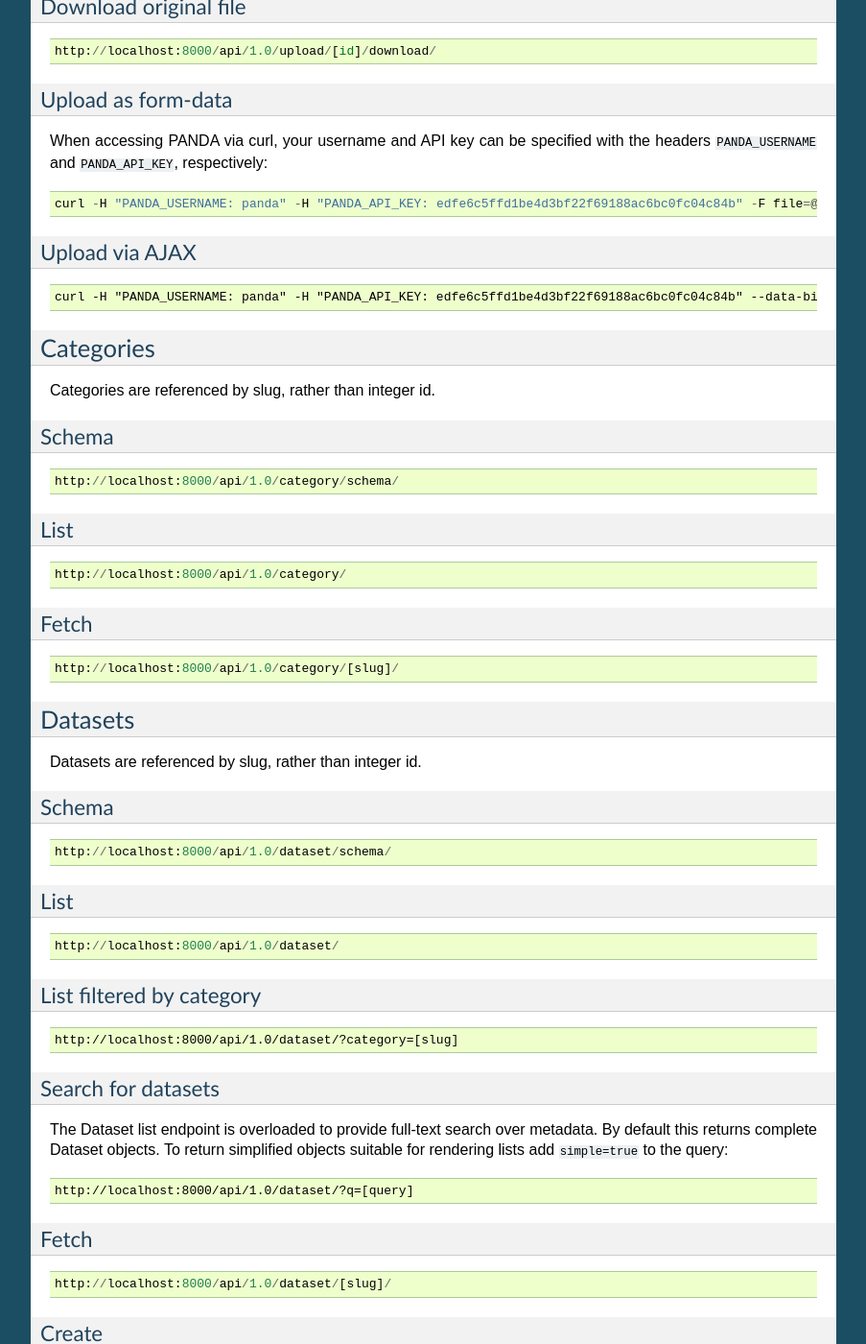
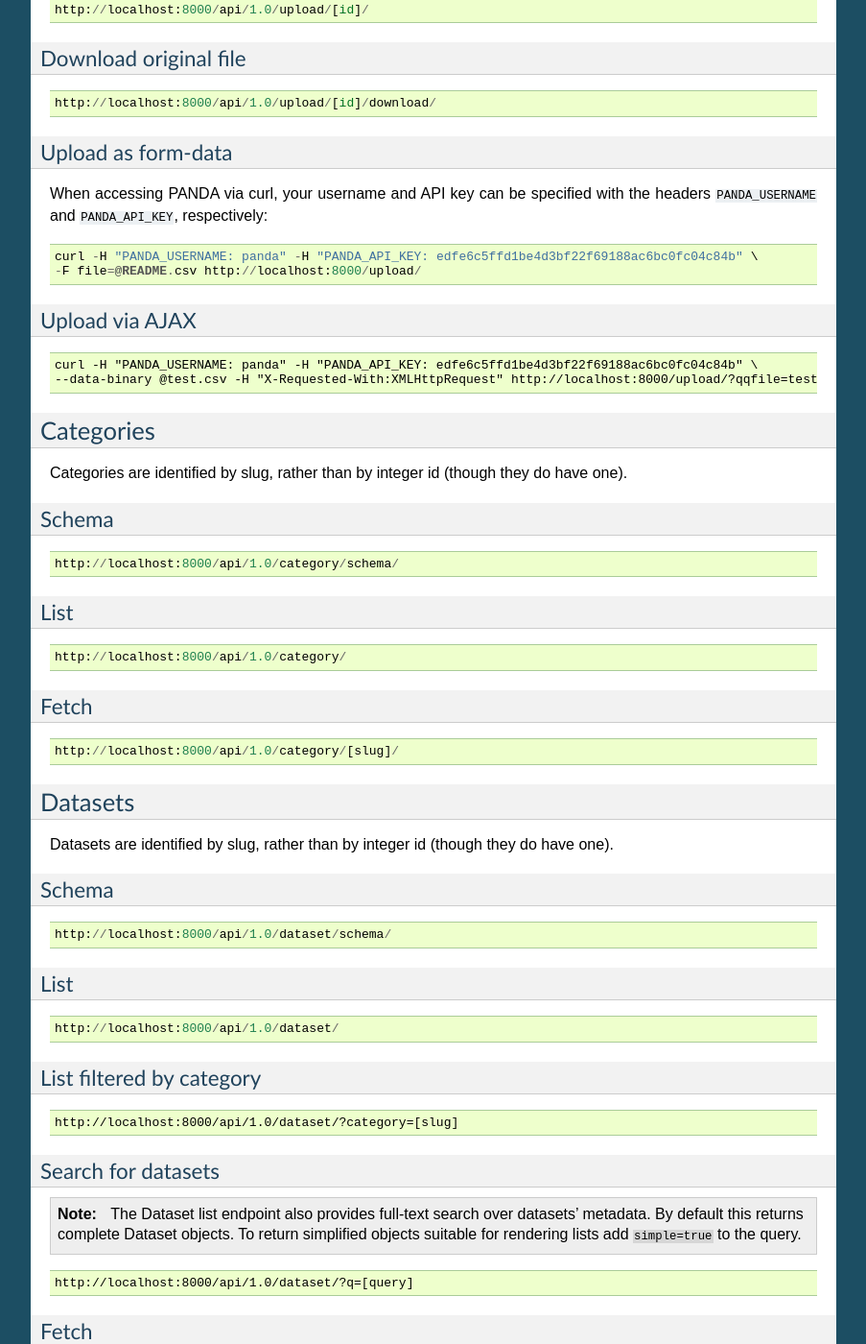
Before and after one commit to pandaproject/panda, a Sphinx documentation site: the page built from docs/api.rst, in a window 1280 px wide and 1400 px high, scrolled down 2099 px. Shown: the whole window at 96% size, without its empty margins (198-1101 px from the left). Built offline with Sphinx 7.4.7, drawn with Linux system fonts in a browser that asks for light colours; some of the changed text lies outside the part shown.

```diff
--- a/docs/api.rst
+++ b/docs/api.rst
@@ -103,8 +109,6 @@ List
 
     http://localhost:8000/api/1.0/upload/
 
-Filtering is currently not supported.
-
 Fetch
 -----
 
@@ -124,19 +128,21 @@ Upload as form-data
 
 When accessing PANDA via curl, your username and API key can be specified with the headers ``PANDA_USERNAME`` and ``PANDA_API_KEY``, respectively::
 
-    curl -H "PANDA_USERNAME: panda" -H "PANDA_API_KEY: edfe6c5ffd1be4d3bf22f69188ac6bc0fc04c84b" -F file=@README.csv http://localhost:8000/upload/
+    curl -H "PANDA_USERNAME: panda" -H "PANDA_API_KEY: edfe6c5ffd1be4d3bf22f69188ac6bc0fc04c84b" \
+    -F file=@README.csv http://localhost:8000/upload/
 
 Upload via AJAX
 ---------------
 
 ::
 
-    curl -H "PANDA_USERNAME: panda" -H "PANDA_API_KEY: edfe6c5ffd1be4d3bf22f69188ac6bc0fc04c84b" --data-binary @test.csv -H "X-Requested-With:XMLHttpRequest" http://localhost:8000/upload/?qqfile=test.csv
+    curl -H "PANDA_USERNAME: panda" -H "PANDA_API_KEY: edfe6c5ffd1be4d3bf22f69188ac6bc0fc04c84b" \
+    --data-binary @test.csv -H "X-Requested-With:XMLHttpRequest" http://localhost:8000/upload/?qqfile=test.csv
 
 Categories
 ==========
 
-Categories are referenced by slug, rather than integer id.
+Categories are identified by slug, rather than by integer id (though they do have one).
 
 Schema
 ------
@@ -162,7 +168,7 @@ Fetch
 Datasets
 ========
 
-Datasets are referenced by slug, rather than integer id.
+Datasets are identified by slug, rather than by integer id (though they do have one).
 
 Schema
 ------
@@ -188,7 +194,11 @@ List filtered by category
 Search for datasets
 -------------------
 
-The Dataset list endpoint is overloaded to provide full-text search over metadata. By default this returns complete Dataset objects. To return simplified objects suitable for rendering lists add ``simple=true`` to the query::
+.. note::
+
+    The Dataset list endpoint also provides full-text search over datasets' metadata. By default this returns complete Dataset objects. To return simplified objects suitable for rendering lists add ``simple=true`` to the query.
+
+::
 
     http://localhost:8000/api/1.0/dataset/?q=[query]
 
@@ -214,14 +224,14 @@ Begin an import task using the dataset's current schema. Any data previously imp
 Search within dataset
 ---------------------
 
-Search for Data within one particular dataset. The response is a simplified Dataset object with added paging ("meta") data and embedded Data instances ("objects")::
+Search for Data within one particular dataset. The response is a simplified Dataset object with added paging (``meta``) data and embedded Data instances (``objects``)::
 
     http://localhost:8000/api/1.0/dataset/[slug]/search/?q=[query]
 
 Data
 ========
 
-Data are referenced by UUIDs, rather than integer id.
+Data objects are referenced by `UUIDs <http://en.wikipedia.org/wiki/Universally_unique_identifier>`_. They do not have a unique integer id.
 
 Schema
 ------
```
Also changed, not shown: other parts of docs/api.rst (+6 -0 lines).
